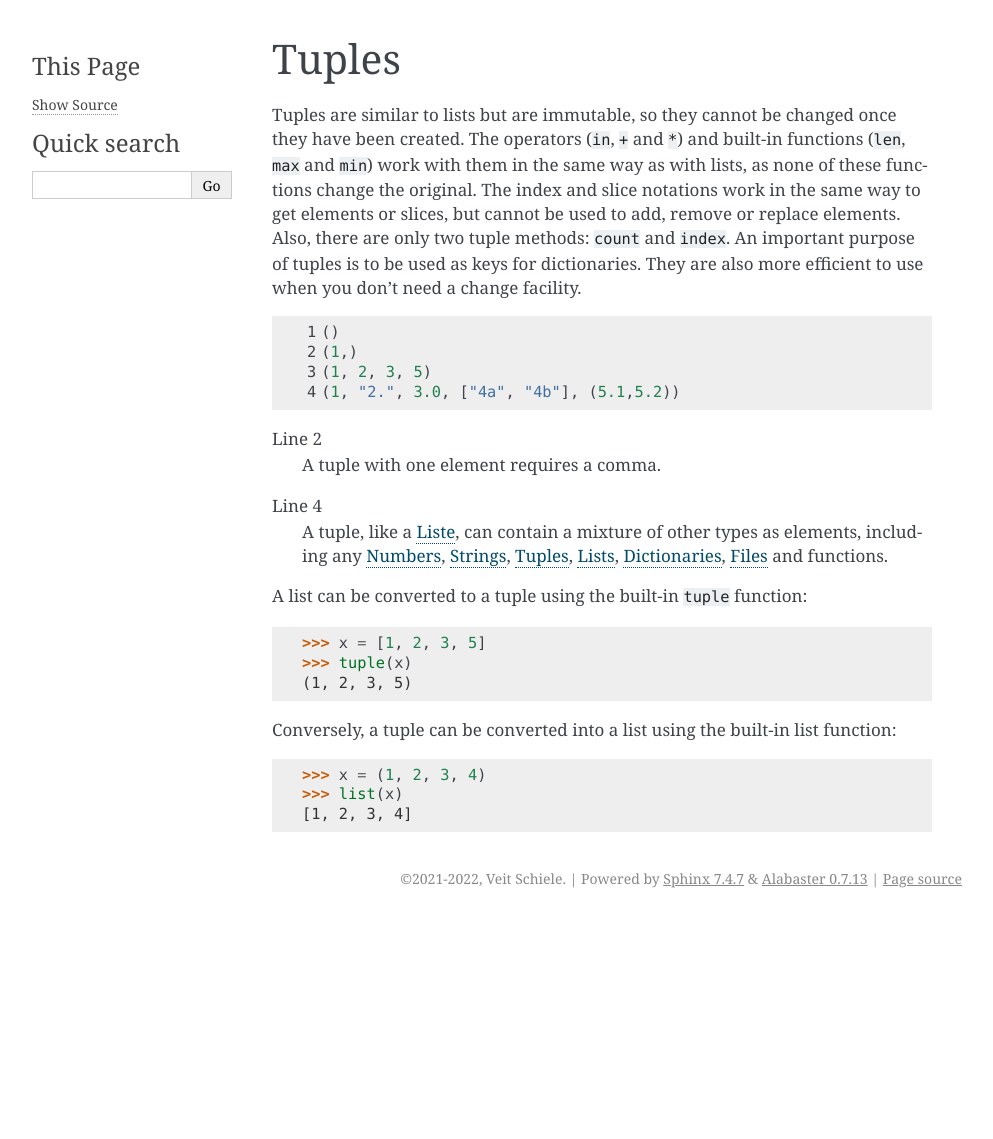
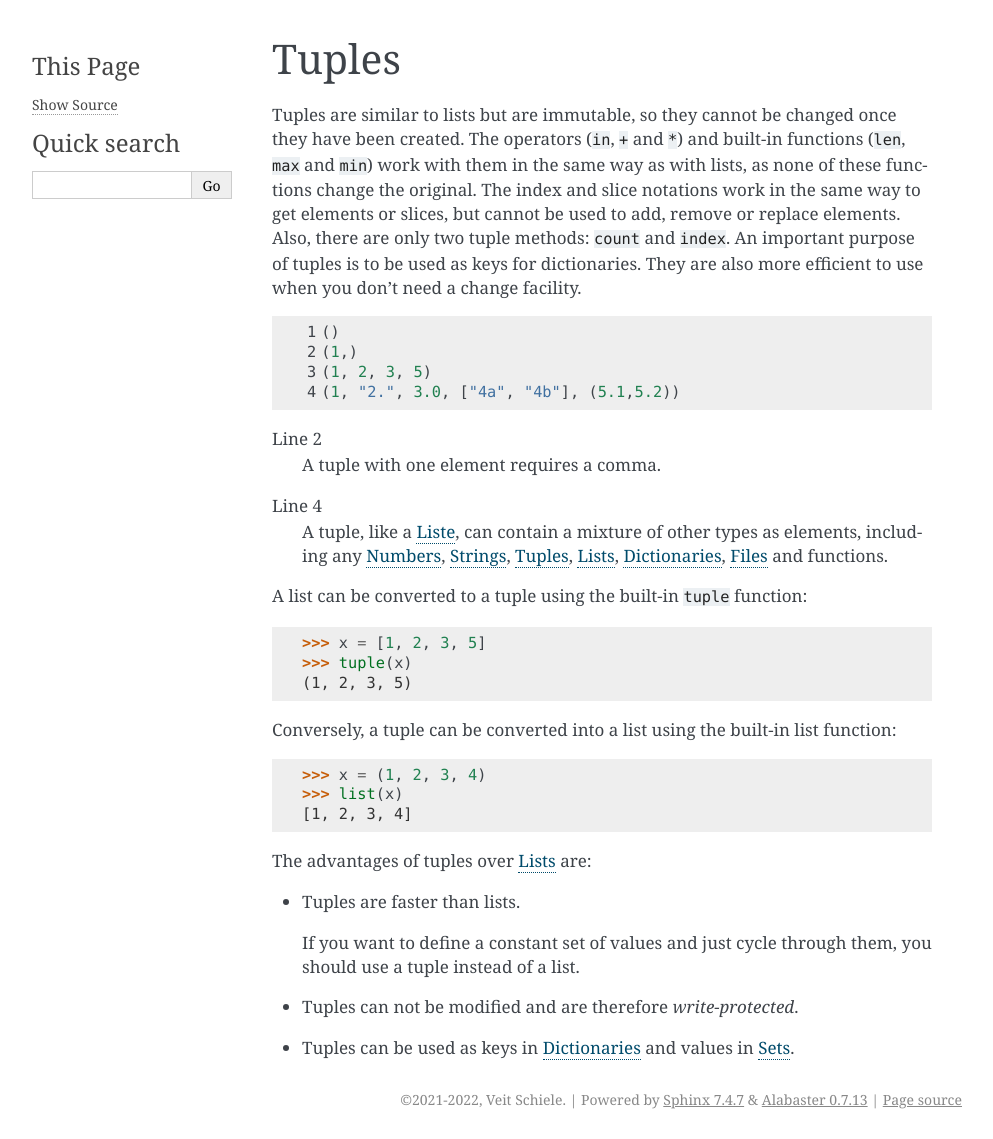
Before and after one commit to veit/python-basics-tutorial, a Sphinx documentation site: the page built from docs/types/tuples.rst, in a window 1280 px wide. Shown: the whole page, without its empty margins (148-1141 px from the left). Built offline with Sphinx 7.4.7, drawn with Linux system fonts in a browser that asks for light colours; pages that are not in the unit, such as notebooks, are missing from menus; before the commit the page ends 918 px from its top, so only the background shows below that.

Commit message:
:memo: Add the advantages of tuples over lists

```diff
--- a/docs/types/tuples.rst
+++ b/docs/types/tuples.rst
@@ -42,3 +42,14 @@ function:
     >>> x = (1, 2, 3, 4)
     >>> list(x)
     [1, 2, 3, 4]
+
+The advantages of tuples over :doc:`lists` are:
+
+* Tuples are faster than lists.
+
+  If you want to define a constant set of values and just cycle through them,
+  you should use a tuple instead of a list.
+
+* Tuples can not be modified and are therefore *write-protected*.
+
+* Tuples can be used as keys in :doc:`dicts` and values in :doc:`sets`.
```
